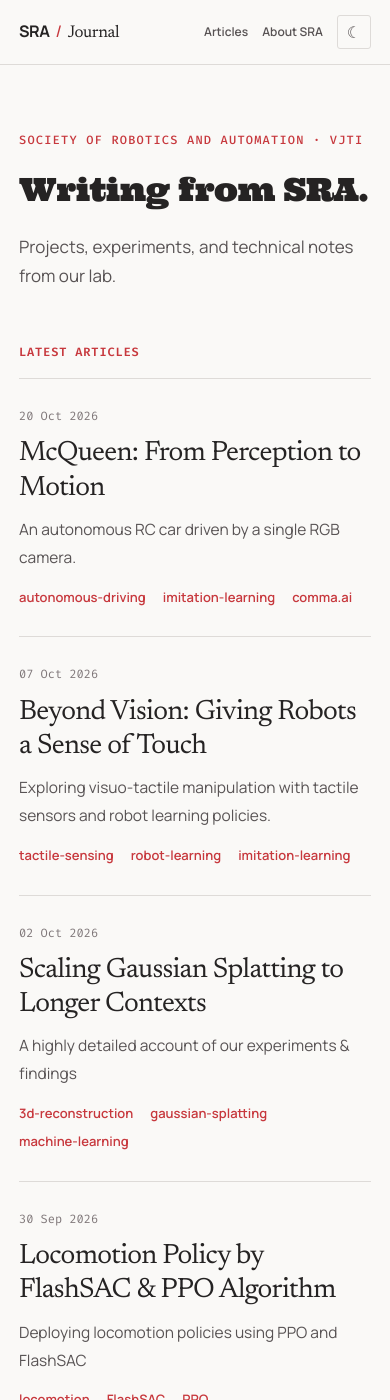
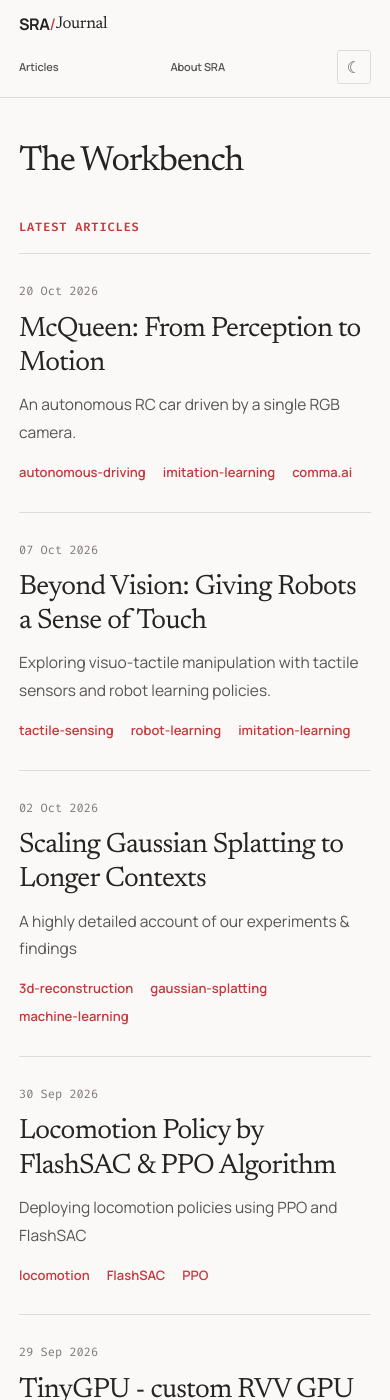
Before and after one commit to SRA-VJTI/blog, a Jekyll site: the page built from index.html, in a window 390 px wide and 1400 px high. Built offline with Jekyll 4.4.1, drawn with Linux system fonts in a browser that asks for light colours; the list of posts is cut into pages by our own code.

Commit message:
Update changes

```diff
--- a/_layouts/home.html
+++ b/_layouts/home.html
@@ -5,9 +5,7 @@
 <div class="site-shell home-page">
   {% if paginator == nil or paginator.page == 1 %}
   <header class="home-intro">
-    <p class="eyebrow">Society of Robotics and Automation · VJTI</p>
-    <h1>Writing from SRA.</h1>
-    <p>Projects, experiments, and technical notes from our lab.</p>
+    <h1>The Workbench</h1>
   </header>
   {% endif %}
 
@@ -28,7 +26,7 @@
           {% endif %}
           {% if post.tags.size > 0 %}
           <div class="row-tags" aria-label="Article topics">
-            {% for tag in post.tags limit:3 %}<span>{{ tag | escape }}</span>{% endfor %}
+            {% for tag in post.tags limit:3 %}<a href="{{ post.url | relative_url }}" title="Read {{ post.title | escape }}">{{ tag | escape }}</a>{% endfor %}
           </div>
           {% endif %}
         </div>
@@ -39,5 +37,5 @@
     </div>
     {% include pagination.html %}
   </section>
-  {% if paginator == nil or paginator.page == 1 %}{% include tagcloud.html %}{% endif %}
+  {% include tagcloud.html posts=display_posts %}
 </div>
--- a/assets/css/style.scss
+++ b/assets/css/style.scss
@@ -131,7 +131,6 @@
 .prose th { font-weight: 600; }
 /* MathJax 2 is still loaded from default.html. Avoid clipping display equations. */
 .prose .MathJax_Display, .prose mjx-container[display='true'] { max-width: 100%; overflow-x: auto; overflow-y: hidden; padding: 10px 0; }
-.prose .MathJax { font-size: 1.03em !important; }
 .article-afterword { max-width: 760px; margin: 70px auto 0; padding-top: 25px; border-top: 1px solid var(--border); font-size: 13px; }
 .article-afterword a:hover { color: var(--accent); }
 .related-section { max-width: 760px; margin: 75px auto 0; }
@@ -336,3 +335,112 @@
   .primary-nav a, .brand, .row-main h3 a, .footer-links a { transition: none; }
 }
 /* END SRA SITE-ALIGNED POLISH */
+
+/* BEGIN SRA REVIEW FIXES V8
+   Follow-up for PR review: simpler homepage, header/social links, math legibility.
+   All changes are theme-only; posts and technical content remain unmodified.
+*/
+
+/* Main identity: keep the page intentionally quiet. */
+.site-header .header-inner { min-height: 74px; }
+.site-header .brand { display: inline-flex; align-items: center; flex: none; gap: 0; }
+.site-header .brand-logo {
+  display: block; width: 54px; height: 46px; object-fit: contain;
+  filter: brightness(0); /* Official SRA logo appears black on light backgrounds. */
+}
+html[data-theme='dark'] .site-header .brand-logo { filter: brightness(0) invert(1); }
+.site-header .primary-nav { display: flex; align-items: center; gap: clamp(12px, 1.6vw, 23px); }
+.site-header .primary-nav a { font: 600 12px/1.5 var(--sans); color: var(--secondary); white-space: nowrap; letter-spacing: -.012em; }
+.site-header .primary-nav a:hover,
+.site-header .primary-nav a:focus-visible { color: var(--accent); }
+.site-header .theme-toggle { flex: none; margin-left: 3px; }
+
+/* No more oversized display font, slogans or redundant page furniture. */
+.home-intro { max-width: 760px; padding: 56px 0 41px; }
+.home-intro h1 {
+  margin: 0;
+  font: 600 clamp(36px, 4.2vw, 49px)/1.17 var(--sans);
+  letter-spacing: -.048em;
+  color: var(--text);
+}
+
+/* Inline media in acknowledgements: preserve the left-aligned RunPod logo. */
+.prose img[src*='runpod' i],
+.prose img[alt*='runpod' i] {
+  margin: 1.25em auto 1.25em 0;
+  object-position: left center;
+}
+
+@media (max-width: 900px) {
+  .site-header .header-inner { gap: 12px 20px; padding-block: 13px; flex-wrap: wrap; }
+  .site-header .primary-nav { flex: 1 1 auto; justify-content: flex-end; gap: clamp(10px, 2.5vw, 19px); }
+}
+@media (max-width: 680px) {
+  .site-header .header-inner { align-items: center; padding-block: 11px 13px; }
+  .site-header .brand-logo { width: 46px; height: 42px; }
+  .site-header .primary-nav { flex: 1 1 100%; justify-content: space-between; gap: 7px; }
+  .site-header .primary-nav a { font-size: 11px; }
+  .site-header .theme-toggle { margin-left: 0; }
+  .home-intro { padding: 43px 0 36px; }
+  .home-intro h1 { font-size: clamp(34px, 9vw, 42px); }
+  .prose .MathJax_Display, .prose .MathJax_SVG_Display { text-align: left; }
+}
+@media (max-width: 360px) {
+  .site-header .primary-nav { flex-wrap: wrap; justify-content: flex-start; gap: 9px 14px; }
+  .site-header .theme-toggle { margin-left: auto; }
+}
+/* END SRA REVIEW FIXES V8 */
+
+/* BEGIN SRA TOPICS AND MATH FIX V9 */
+/* Each article gets one compact row; tags only link to that article. */
+.topics-section { padding-top: 48px; }
+.topic-post-row {
+  display: grid;
+  grid-template-columns: minmax(160px, 265px) minmax(0, 1fr);
+  align-items: start;
+  gap: 16px 28px;
+  padding: 19px 0;
+  border-bottom: 1px solid var(--border);
+}
+.topic-post-title {
+  color: var(--secondary);
+  font-size: 14px;
+  line-height: 1.6;
+  font-weight: 600;
+  text-decoration: none;
+}
+.topic-post-title:hover { color: var(--accent); }
+.topic-post-row .tag-cloud { padding-top: 0; gap: 8px; }
+.topic-post-row .tag-cloud a {
+  color: var(--accent);
+  border-radius: 3px;
+  font-size: 13px !important;
+  text-decoration: none;
+}
+.topic-post-row .tag-cloud a:hover {
+  color: var(--accent);
+  border-color: var(--accent);
+  background: var(--accent-soft);
+}
+/* Tags in the article index are navigable too, without relying on tag-archive URLs. */
+.row-tags a { color: var(--accent); text-decoration: none; white-space: nowrap; }
+/* Keep topics within individual posts red, but do not send readers to dead archives. */
+.article-tags span { color: var(--accent); font-size: 14px; }
+.row-tags a:hover { text-decoration: underline; text-underline-offset: 3px; }
+/* Use MathJax's native CommonHTML font metrics; don't resize inline Greek glyphs. */
+.prose .MathJax_CHTML { vertical-align: baseline; }
+.prose .MJXc-display { max-width: 100%; overflow-x: auto; overflow-y: hidden; }
+@media (max-width: 680px) {
+  .topic-post-row { grid-template-columns: minmax(0, 1fr); gap: 10px; padding: 18px 0; }
+  .topic-post-title { font-size: 13.5px; }
+}
+/* END SRA TOPICS AND MATH FIX V9 */
+
+/* BEGIN SRA SERIF TITLE RESTORE V13 */
+/* Use the same editorial face as the original article titles. */
+.home-intro h1 {
+  font-family: var(--serif);
+  font-weight: 400;
+  letter-spacing: -.035em;
+}
+/* END SRA SERIF TITLE RESTORE V13 */
```
